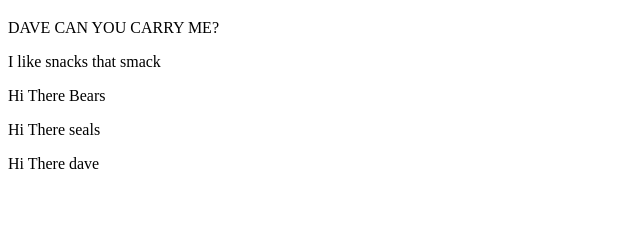
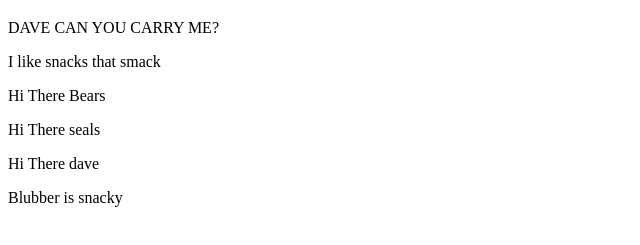
Before and after one commit to aadhav0818/BPA-WebDev-2022, a plain HTML site: page index.html in a window 1280 px wide. Shown: the part 237-482 px from the top of the page, without its empty margins (0-640 px from the left). Drawn offline with Linux system fonts and the light colour scheme.

Commit message:
Change text

```diff
--- a/index.html
+++ b/index.html
@@ -7,3 +7,4 @@
 <p> Hi There Bears</p>
 <p> Hi There seals</p>
 <p> Hi There dave</p>
+<p> Blubber is snacky</p>
```
